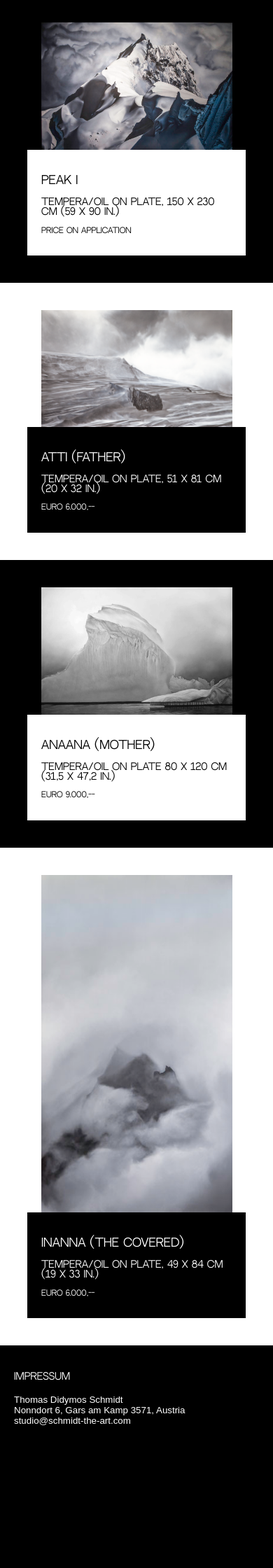
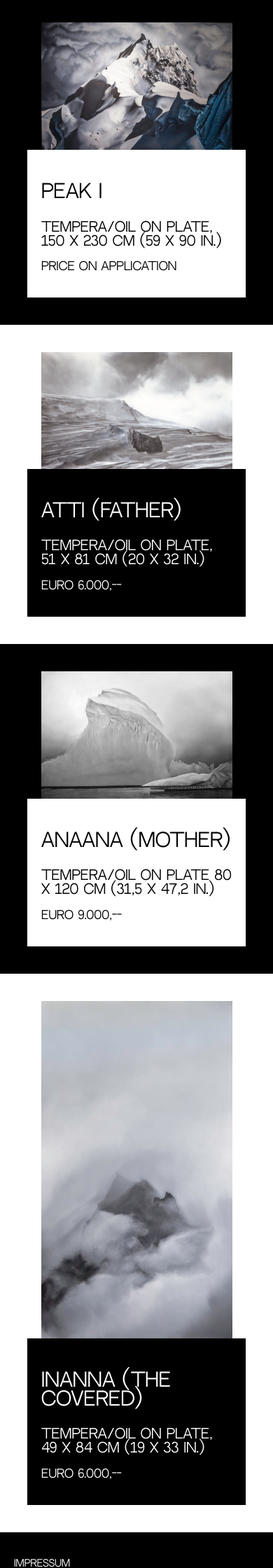
Before and after one commit to Lionheart2007/schmidt-website, a PHP site: page / in a window 390 px wide. Shown: the part 366-2606 px from the top of the page at 70% size. Before the commit the page ends 2402 px from the top, so only its background shows below. Run offline with PHP 8.4, Linux system fonts and the light colour scheme.

Commit message:
Further mobile optimizations

```diff
--- a/exhibitions.js
+++ b/exhibitions.js
@@ -16,12 +16,13 @@ async function loadImagesAndDescriptions(){
 
         let image = document.createElement("img");
         image.src = `img/exhibitions/${i}.jpg`;
+        image.className = 'art';
 
         exhibitionShowcase.appendChild(image);
 
 
         let description = document.createElement("div");
-        description.className = 'exhibitionText';
+        description.className = 'exhibitionText artText';
 
         description.textContent = res.exhibitions[i].text;
         exhibitionShowcase.appendChild(description);
--- a/style.css
+++ b/style.css
@@ -208,7 +208,7 @@ footer ul {
 
 
 
-@media screen and (max-width: 700px){
+@media screen and (max-width: 900px){
     header div{
         flex-wrap: wrap;
     }
@@ -241,6 +241,18 @@ footer ul {
         display: block;
     }
 
+    .artTitle {
+        font-size: 20pt;
+    }
+
+    .artDescription {
+        font-size: 14pt;
+    }
+
+    .artPrice {
+        font-size: 12pt;
+    }
+
     .art {
         margin-left: auto;
         margin-right: auto;
```
